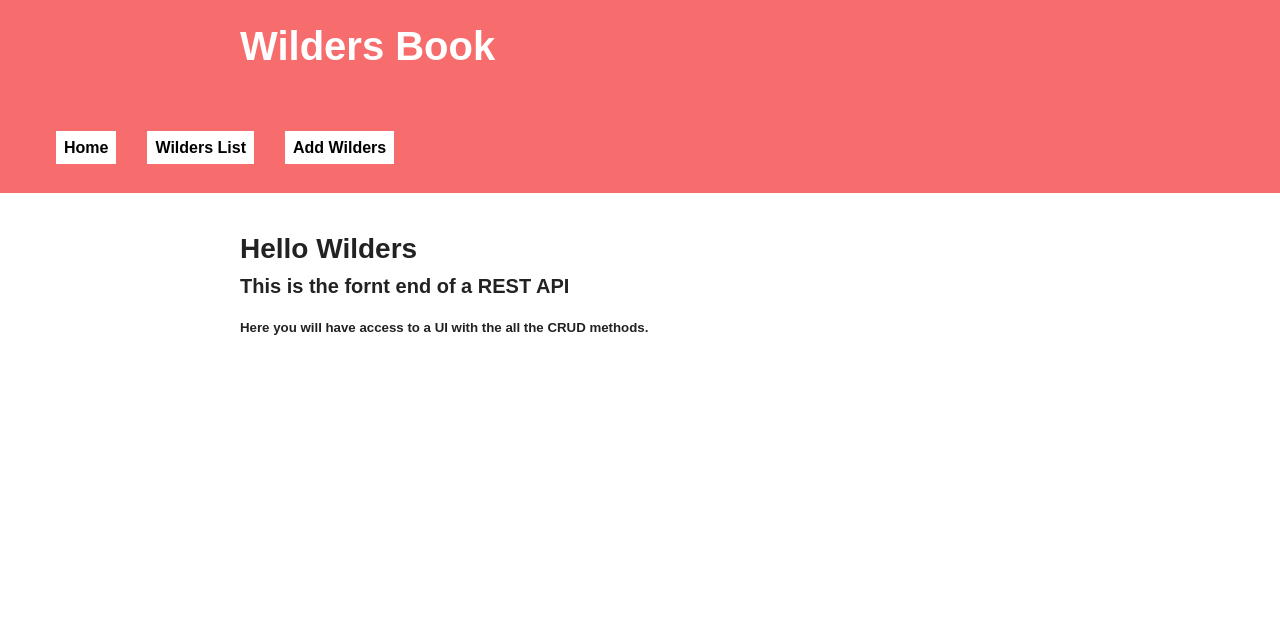
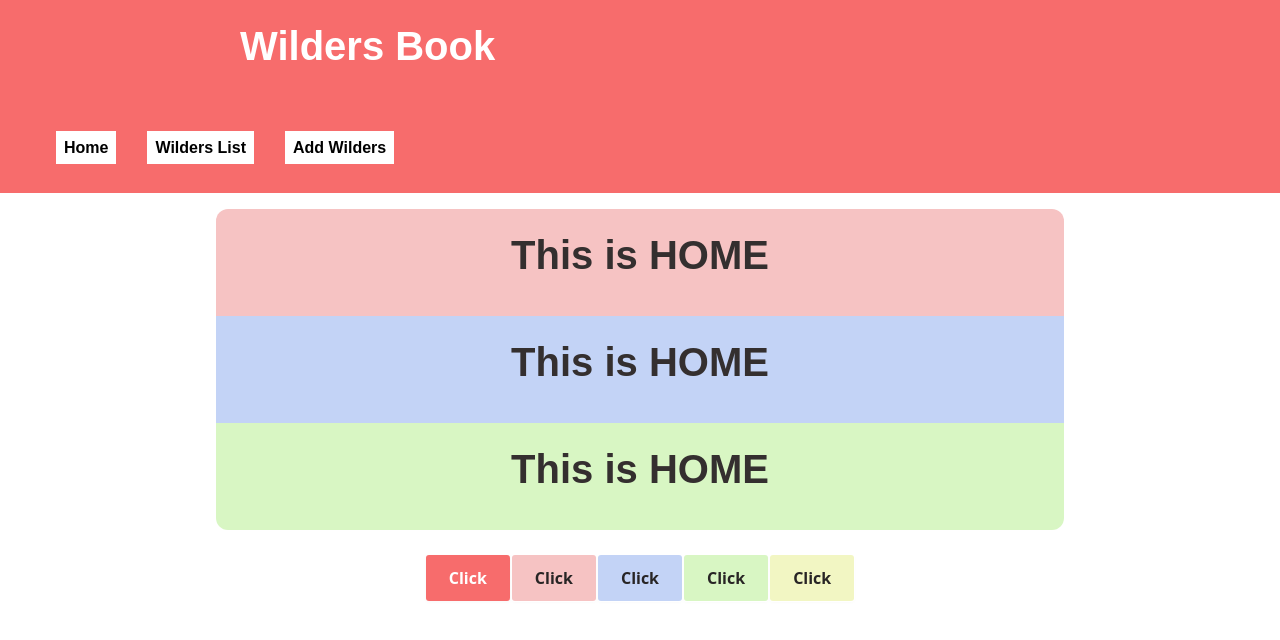
Before and after one commit to johndrake31/react-wilders, a React (Create React App) app: page / in a window 1280 px wide. Shown: the top 640 px of the page. Built offline with nearby package versions, Linux system fonts and the light colour scheme.

Commit message:
played with style-comp

```diff
--- a/package.json
+++ b/package.json
@@ -37,5 +37,8 @@
       "last 1 firefox version",
       "last 1 safari version"
     ]
+  },
+  "devDependencies": {
+
   }
 }
--- a/src/components/Home.jsx
+++ b/src/components/Home.jsx
@@ -1,22 +1,38 @@
 import React from 'react';
+import {
+  StyleContainer,
+  StyleContainerRose,
+  StyleContainerBlue,
+  StyleContainerGreen,
+} from './styles/StyleContainer';
+import {
+  StyleButton,
+  StyleButtonB,
+  StyleButtonR,
+  StyleButtonG,
+  StyleButtonY,
+} from './styles/StyleButton';
 
 const Home = (props) => {
   return (
-    <div className='container'>
-      <div className='row'>
-        <h2 className='text-center'>Hello Wilders</h2>
-        <div className='col-6 border border-1 border-success bg-success p-5'>
-          <h3 className='text-white text-center'>
-            This is the fornt end of a REST API
-          </h3>
-        </div>
-        <div className='col-4 border border-1 border-primary bg-primary p-5'>
-          <h5 className='text-white text-center'>
-            Here you will have access to a UI with the all the CRUD methods.
-          </h5>
-        </div>
-      </div>
-    </div>
+    <>
+      <StyleContainerRose>
+        <h1>This is HOME</h1>
+      </StyleContainerRose>
+      <StyleContainerBlue>
+        <h1>This is HOME</h1>
+      </StyleContainerBlue>
+      <StyleContainerGreen>
+        <h1>This is HOME</h1>
+      </StyleContainerGreen>
+      <StyleContainer>
+        <StyleButton onClick={()=>{console.log('clicked')}}>Click</StyleButton>
+        <StyleButtonR>Click</StyleButtonR>
+        <StyleButtonB>Click</StyleButtonB>
+        <StyleButtonG>Click</StyleButtonG>
+        <StyleButtonY>Click</StyleButtonY>
+      </StyleContainer>
+    </>
   );
 };
 
--- /dev/null
+++ b/src/components/styles/StyleButton.jsx
@@ -0,0 +1,65 @@
+import styledComponents from 'styled-components';
+
+export const StyleButton = styledComponents.button`
+align-items: center;
+background-clip: padding-box;
+background-color: #F76C6C;
+border: 1px solid transparent;
+border-radius: .25rem;
+box-shadow: rgba(0, 0, 0, 0.02) 0 1px 3px 0;
+box-sizing: border-box;
+color: #fff;
+cursor: pointer;
+display: inline-flex;
+font-family: system-ui,-apple-system,system-ui,"Helvetica Neue",Helvetica,Arial,sans-serif;
+font-size: 16px;
+font-weight: 600;
+justify-content: center;
+line-height: 1.25;
+margin: 0;
+min-height: 3rem;
+padding: calc(.875rem - 1px) calc(1.5rem - 1px);
+position: relative;
+text-decoration: none;
+transition: all 250ms;
+user-select: none;
+-webkit-user-select: none;
+touch-action: manipulation;
+vertical-align: baseline;
+width: auto;
+
+
+&:hover,
+&:focus {
+
+background-color: #fb8332;
+box-shadow: rgba(0, 0, 0, 0.1) 0 4px 12px;
+}
+
+&:hover {
+transform: translateY(-1px);
+}
+
+&:active {
+background-color: #c85000;
+box-shadow: rgba(0, 0, 0, .06) 0 2px 4px;
+transform: translateY(0);
+}
+`;
+
+export const StyleButtonR = styledComponents(StyleButton)`
+    background-color: #eb7c7c75;
+    color: #282525;
+`;
+export const StyleButtonB = styledComponents(StyleButton)`
+    background-color: #7c9feb75;
+    color: #282525;
+`;
+export const StyleButtonG = styledComponents(StyleButton)`
+    background-color: #aaeb7c75;
+    color: #282525;
+`;
+export const StyleButtonY = styledComponents(StyleButton)`
+    background-color: #e2eb7c75;
+    color: #282525;
+`;
--- /dev/null
+++ b/src/components/styles/StyleContainer.jsx
@@ -0,0 +1,22 @@
+import styledComponents from 'styled-components';
+
+export const StyleContainer = styledComponents.div`
+max-width: 800px;
+margin-left: auto;
+margin-right: auto;
+padding: 24px;
+text-align: center;
+color: #342f2f
+`;
+
+export const StyleContainerRose = styledComponents(StyleContainer)`
+    background-color: #eb7c7c75;
+    border-radius: 12px 12px 0 0;
+`;
+export const StyleContainerBlue = styledComponents(StyleContainer)`
+    background-color: #7c9feb75;
+`;
+export const StyleContainerGreen = styledComponents(StyleContainer)`
+    background-color: #aaeb7c75;
+    border-radius: 0 0 12px 12px;
+`;
--- /dev/null
+++ b/src/components/styles/index.css
@@ -0,0 +1,3 @@
+button{
+    color: #e2eb7c75;
+}
--- a/src/index.css
+++ b/src/index.css
@@ -12,9 +12,12 @@ code {
     monospace;
 }
 
+
 .container {
   max-width: 800px;
   margin-left: auto;
   margin-right: auto;
   padding: 24px;
+
+
 }
```
Also changed, not shown: 1 other file (tests, documents, lock files or other folders).
